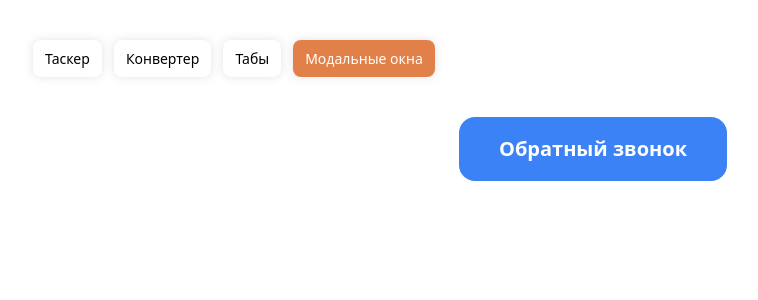
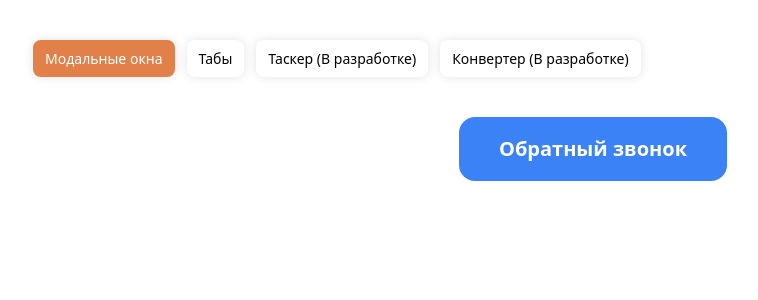
Before and after one commit to ewoxone/vue-3-currency, a Vue app: page /modals in a window 1280 px wide. Shown: the top 300 px of the page, without its empty margins (47-805 px from the left). Built offline with nearby package versions, Linux system fonts and the light colour scheme; no server answers.

Commit message:
Мелкие правки

```diff
--- a/src/App.vue
+++ b/src/App.vue
@@ -6,29 +6,20 @@ import { useStore } from 'vuex';
 import ElNavButton from '@/components/ElNavButton.vue';
 
 const store = useStore();
-// console.log(store)
 
 onMounted(() => {
- store.dispatch("fetchProducts")
-//  console.log(store.todos);
+ store.dispatch("fetchTodos")
 })
-
-
-
 </script>
 
 <template>
   <header>
     <div class="container">
       <nav class="flex gap-3 pt-10">
-        <El-Nav-Button
-          title="Таскер"
-          page="tasker"
-        />
 
         <El-Nav-Button
-          title="Конвертер"
-          page="converter"
+          title="Модальные окна"
+          page="modals"
         />
 
         <El-Nav-Button
@@ -37,9 +28,15 @@ onMounted(() => {
         />
 
         <El-Nav-Button
-          title="Модальные окна"
-          page="modals"
+          title="Таскер (В разработке)"
+          page="tasker"
         />
+
+        <El-Nav-Button
+          title="Конвертер (В разработке)"
+          page="converter"
+        />
+
       </nav>
     </div>
   </header>
--- a/src/components/AllModals.vue
+++ b/src/components/AllModals.vue
@@ -1,13 +1,13 @@
 <script setup>
 	import FormFeedback from './FormFeedback.vue';
-	import TestModal from './TestModal.vue';
+	import Modal from './Modal.vue';
 </script>
 
 <template>
 
-	<TestModal>
+	<Modal>
 		<FormFeedback />
-	</TestModal>
+	</Modal>
 
 </template>
 
--- a/src/stores/index.js
+++ b/src/stores/index.js
@@ -14,7 +14,7 @@ export default createStore({
       },
     },
     actions: {
-      fetchProducts({ commit }) {
+      fetchTodos({ commit }) {
         const baseURL = "https://jsonplaceholder.typicode.com/todos";
 
         axios
```
Also changed, not shown: src/components/Modal.vue (renamed from src/components/TestModal.vue).
